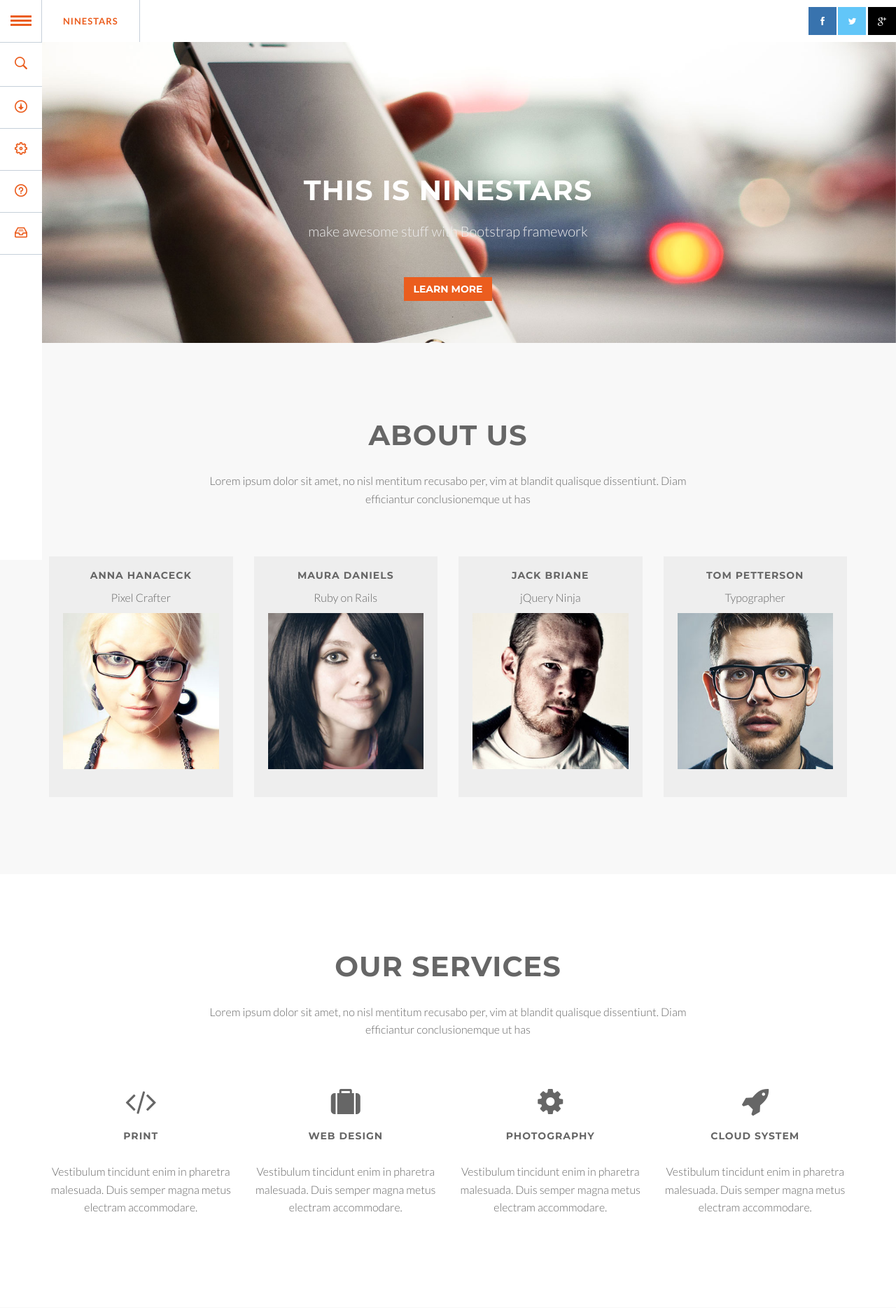
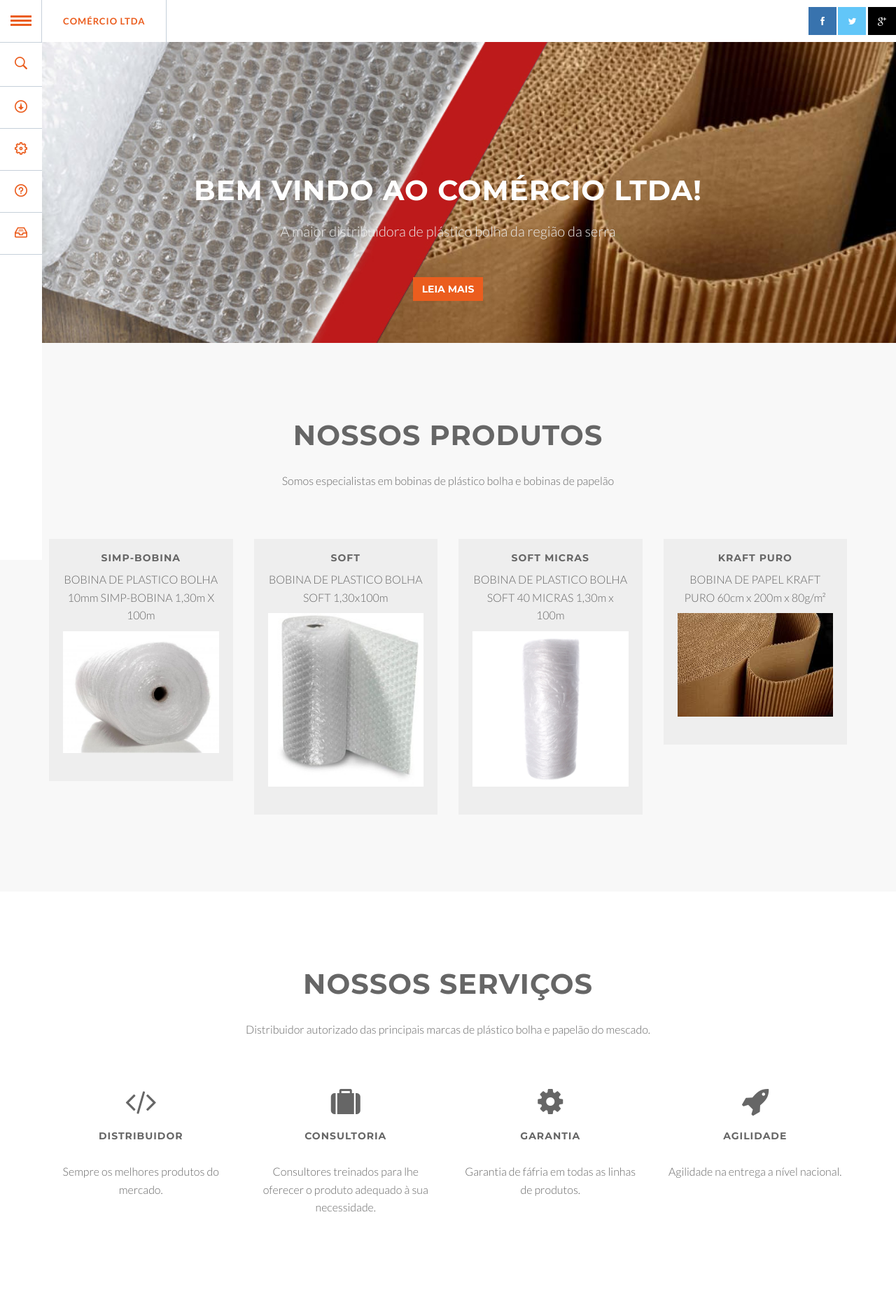
Before and after one commit to osmasi/bolha, a CakePHP app: the page made by app/View/Pages/home.ctp in a window 1280 px wide. Shown: the top 1869 px of the page at 70% size. Run offline with PHP 8.4 and a stand-in for CakePHP, Linux system fonts and the light colour scheme; the template is opened without the code that fills it, so the values that code supplies are empty; some libraries are stand-ins or nearby versions.

Commit message:
Alteração Home
Alterado home com as informações da Comércio Ltda. incluindo imagens.

```diff
--- a/app/View/Pages/home.ctp
+++ b/app/View/Pages/home.ctp
@@ -37,7 +37,7 @@ App::uses('Debugger', 'Utility');
 						</div><!-- /gn-scroller -->
 					</nav>
 				</li>
-				<li><a href="index.html">NINESTARS</a></li>
+				<li><a href="index.html">COMÉRCIO LTDA</a></li>
 				<li><ul class="company-social">
                 <li class="social-facebook"><a href="#" target="_blank"><i class="fa fa-facebook"></i></a></li>
                 <li class="social-twitter"><a href="#" target="_blank"><i class="fa fa-twitter"></i></a></li>
@@ -49,9 +49,9 @@ App::uses('Debugger', 'Utility');
 	<!-- Section: intro -->
     <section id="intro" class="intro">
 		<div class="slogan">
-			<h1>This is Ninestars</h1>
-			<p>make awesome stuff with Bootstrap framework</p>
-			<a href="#about" class="btn btn-skin scroll">Learn more</a>
+			<h1>Bem vindo ao Comércio Ltda!</h1>
+			<p>A maior distribuidora de plástico bolha da região da serra</p>
+			<a href="#about" class="btn btn-skin scroll">Leia Mais</a>
 		</div>
     </section>
 	<!-- /Section: intro -->
@@ -64,8 +64,8 @@ App::uses('Debugger', 'Utility');
 				<div class="col-lg-8 col-lg-offset-2">
 
 					<div class="section-heading">
-					<h2>About us</h2>
-					<p>Lorem ipsum dolor sit amet, no nisl mentitum recusabo per, vim at blandit qualisque dissentiunt. Diam efficiantur conclusionemque ut has</p>
+					<h2>Nossos Produtos</h2>
+					<p>Somos especialistas em bobinas de plástico bolha e bobinas de papelão</p>
 					</div>
 
 				</div>
@@ -79,41 +79,41 @@ App::uses('Debugger', 'Utility');
 
                 <div class="team boxed-grey">
                     <div class="inner">
-						<h5>Anna Hanaceck</h5>
-                        <p class="subtitle">Pixel Crafter</p>
+												<h5>SIMP-BOBINA</h5>
+                        <p class="subtitle">BOBINA DE PLASTICO BOLHA 10mm SIMP-BOBINA 1,30m X 100m</p>
                         <div class="avatar"><img src="img/team/1.jpg" alt="" class="img-responsive" /></div>
                     </div>
                 </div>
 
             </div>
-			<div class="col-xs-6 col-sm-3 col-md-3">
+						<div class="col-xs-6 col-sm-3 col-md-3">
 
                 <div class="team boxed-grey">
                     <div class="inner">
-						<h5>Maura Daniels</h5>
-                        <p class="subtitle">Ruby on Rails</p>
+												<h5>SOFT</h5>
+                        <p class="subtitle">BOBINA DE PLASTICO BOLHA SOFT 1,30x100m</p>
                         <div class="avatar"><img src="img/team/2.jpg" alt="" class="img-responsive" /></div>
                     </div>
 
-				</div>
+									</div>
             </div>
-			<div class="col-xs-6 col-sm-3 col-md-3">
+						<div class="col-xs-6 col-sm-3 col-md-3">
 
                 <div class="team boxed-grey">
                     <div class="inner">
-						<h5>Jack Briane</h5>
-                        <p class="subtitle">jQuery Ninja</p>
+												<h5>SOFT MICRAS</h5>
+                        <p class="subtitle">BOBINA DE PLASTICO BOLHA SOFT 40 MICRAS 1,30m x 100m</p>
                         <div class="avatar"><img src="img/team/3.jpg" alt="" class="img-responsive" /></div>
                     </div>
                 </div>
 
             </div>
-			<div class="col-xs-6 col-sm-3 col-md-3">
+						<div class="col-xs-6 col-sm-3 col-md-3">
 
                 <div class="team boxed-grey">
                     <div class="inner">
-						<h5>Tom Petterson</h5>
-                        <p class="subtitle">Typographer</p>
+												<h5>KRAFT PURO</h5>
+                        <p class="subtitle">BOBINA DE PAPEL KRAFT PURO 60cm x 200m x 80g/m²</p>
                         <div class="avatar"><img src="img/team/4.jpg" alt="" class="img-responsive" /></div>
                     </div>
                 </div>
@@ -134,8 +134,8 @@ App::uses('Debugger', 'Utility');
 				<div class="col-lg-8 col-lg-offset-2">
 
 					<div class="section-heading">
-					<h2>Our Services</h2>
-					<p>Lorem ipsum dolor sit amet, no nisl mentitum recusabo per, vim at blandit qualisque dissentiunt. Diam efficiantur conclusionemque ut has</p>
+					<h2>Nossos Serviços</h2>
+					<p>Distribuidor autorizado das principais marcas de plástico bolha e papelão do mescado.</p>
 					</div>
 
 				</div>
@@ -151,8 +151,8 @@ App::uses('Debugger', 'Utility');
 						<i class="fa fa-code fa-3x"></i>
 					</div>
 					<div class="service-desc">
-						<h5>Print</h5>
-						<p>Vestibulum tincidunt enim in pharetra malesuada. Duis semper magna metus electram accommodare.</p>
+						<h5>Distribuidor</h5>
+						<p>Sempre os melhores produtos do mercado.</p>
 					</div>
                 </div>
 
@@ -164,8 +164,8 @@ App::uses('Debugger', 'Utility');
 						<i class="fa fa-suitcase fa-3x"></i>
 					</div>
 					<div class="service-desc">
-						<h5>Web Design</h5>
-						<p>Vestibulum tincidunt enim in pharetra malesuada. Duis semper magna metus electram accommodare.</p>
+						<h5>Consultoria</h5>
+						<p>Consultores treinados para lhe oferecer o produto adequado à sua necessidade.</p>
 					</div>
                 </div>
 
@@ -177,8 +177,8 @@ App::uses('Debugger', 'Utility');
 						<i class="fa fa-cog fa-3x"></i>
 					</div>
 					<div class="service-desc">
-						<h5>Photography</h5>
-						<p>Vestibulum tincidunt enim in pharetra malesuada. Duis semper magna metus electram accommodare.</p>
+						<h5>Garantia</h5>
+						<p>Garantia de fáfria em todas as linhas de produtos.</p>
 					</div>
                 </div>
 
@@ -190,8 +190,8 @@ App::uses('Debugger', 'Utility');
 						<i class="fa fa-rocket fa-3x"></i>
 					</div>
 					<div class="service-desc">
-						<h5>Cloud System</h5>
-						<p>Vestibulum tincidunt enim in pharetra malesuada. Duis semper magna metus electram accommodare.</p>
+						<h5>Agilidade</h5>
+						<p>Agilidade na entrega a nível nacional.</p>
 					</div>
                 </div>
 
@@ -201,87 +201,16 @@ App::uses('Debugger', 'Utility');
 	</section>
 	<!-- /Section: services -->
 
-
-	<!-- Section: works -->
-    <section id="works" class="home-section text-center bg-gray">
-		<div class="heading-works marginbot-50">
-			<div class="container">
-			<div class="row">
-				<div class="col-lg-8 col-lg-offset-2">
-
-					<div class="section-heading">
-					<h2>Recent Works</h2>
-					<p>Lorem ipsum dolor sit amet, no nisl mentitum recusabo per, vim at blandit qualisque dissentiunt. Diam efficiantur conclusionemque ut has</p>
-					</div>
-
-				</div>
-			</div>
-			</div>
-		</div>
-		<div class="container">
-
-            <div class="row">
-                <div class="col-sm-12 col-md-12 col-lg-12" >
-
-                    <div class="row gallery-item">
-                        <div class="col-md-3">
-							<a href="img/works/1.jpg" title="This is an image title" data-lightbox-gallery="gallery1" data-lightbox-hidpi="img/works/1@2x.jpg">
-								<img src="img/works/1.jpg" class="img-responsive" alt="img">
-							</a>
-						</div>
-						<div class="col-md-3">
-							<a href="img/works/2.jpg" title="This is an image title" data-lightbox-gallery="gallery1" data-lightbox-hidpi="img/works/1@2x.jpg">
-								<img src="img/works/2.jpg" class="img-responsive" alt="img">
-							</a>
-						</div>
-						<div class="col-md-3">
-							<a href="img/works/3.jpg" title="This is an image title" data-lightbox-gallery="gallery1" data-lightbox-hidpi="img/works/1@2x.jpg">
-								<img src="img/works/3.jpg" class="img-responsive" alt="img">
-							</a>
-						</div>
-						<div class="col-md-3">
-							<a href="img/works/4.jpg" title="This is an image title" data-lightbox-gallery="gallery1" data-lightbox-hidpi="img/works/1@2x.jpg">
-								<img src="img/works/4.jpg" class="img-responsive" alt="img">
-							</a>
-						</div>
-						<div class="col-md-3">
-							<a href="img/works/5.jpg" title="This is an image title" data-lightbox-gallery="gallery1" data-lightbox-hidpi="img/works/1@2x.jpg">
-								<img src="img/works/5.jpg" class="img-responsive" alt="img">
-							</a>
-						</div>
-						<div class="col-md-3">
-							<a href="img/works/6.jpg" title="This is an image title" data-lightbox-gallery="gallery1" data-lightbox-hidpi="img/works/1@2x.jpg">
-								<img src="img/works/6.jpg" class="img-responsive" alt="img">
-							</a>
-						</div>
-						<div class="col-md-3">
-							<a href="img/works/7.jpg" title="This is an image title" data-lightbox-gallery="gallery1" data-lightbox-hidpi="img/works/1@2x.jpg">
-								<img src="img/works/7.jpg" class="img-responsive" alt="img">
-							</a>
-						</div>
-						<div class="col-md-3">
-							<a href="img/works/8.jpg" title="This is an image title" data-lightbox-gallery="gallery1" data-lightbox-hidpi="img/works/1@2x.jpg">
-								<img src="img/works/8.jpg" class="img-responsive" alt="img">
-							</a>
-						</div>
-					</div>
-
-                </div>
-            </div>
-		</div>
-	</section>
-	<!-- /Section: works -->
-
 	<!-- Section: contact -->
-    <section id="contact" class="home-section text-center">
+  <section id="contact" class="home-section text-center">
 		<div class="heading-contact marginbot-50">
 			<div class="container">
 			<div class="row">
 				<div class="col-lg-8 col-lg-offset-2">
 
 					<div class="section-heading">
-					<h2>Get in touch</h2>
-					<p>Lorem ipsum dolor sit amet, no nisl mentitum recusabo per, vim at blandit qualisque dissentiunt. Diam efficiantur conclusionemque ut has</p>
+					<h2>Entre em contato</h2>
+					<p>Estamos a sua disposição, sempre com o melhor preço do mercado.</p>
 					</div>
 
 				</div>
@@ -298,12 +227,12 @@ App::uses('Debugger', 'Utility');
                     <div class="col-md-6">
                         <div class="form-group">
                             <label for="name">
-                                Name</label>
+                                Nome</label>
                             <input type="text" class="form-control" id="name" placeholder="Enter name" required="required" />
                         </div>
                         <div class="form-group">
                             <label for="email">
-                                Email Address</label>
+                                Endereço de E-mail</label>
                             <div class="input-group">
                                 <span class="input-group-addon"><span class="glyphicon glyphicon-envelope"></span>
                                 </span>
@@ -313,24 +242,24 @@ App::uses('Debugger', 'Utility');
                             <label for="subject">
                                 Subject</label>
                             <select id="subject" name="subject" class="form-control" required="required">
-                                <option value="na" selected="">Choose One:</option>
-                                <option value="service">General Customer Service</option>
-                                <option value="suggestions">Suggestions</option>
-                                <option value="product">Product Support</option>
+                                <option value="na" selected="">Escolha um:</option>
+                                <option value="service">Plástico Bolha</option>
+                                <option value="suggestions">Papelão</option>
+                                <option value="product">Outros</option>
                             </select>
                         </div>
                     </div>
                     <div class="col-md-6">
                         <div class="form-group">
                             <label for="name">
-                                Message</label>
+                                Mensagem</label>
                             <textarea name="message" id="message" class="form-control" rows="9" cols="25" required="required"
                                 placeholder="Message"></textarea>
                         </div>
                     </div>
                     <div class="col-md-12">
                         <button type="submit" class="btn btn-skin pull-right" id="btnContactUs">
-                            Send Message</button>
+                            Enviar Mensagem</button>
                     </div>
                 </div>
                 </form>
@@ -339,7 +268,7 @@ App::uses('Debugger', 'Utility');
 			<div class="widget-contact row">
 				 <div class="col-lg-6">
 				<address>
-				  <strong>Ninestars Ltd.</strong><br>
+				  <strong>Comércio Ltd.</strong><br>
 				  Big Villa 334 Awesome, Beautiful Suite 1200<br>
 				  San Francisco, CA 94107<br>
 				  <abbr title="Phone">P:</abbr> (123) 456-7890
@@ -349,8 +278,8 @@ App::uses('Debugger', 'Utility');
 				<div class="col-lg-6">
 				<address>
 				  <strong>Email</strong><br>
-				  <a href="mailto:#">email.name@example.com</a><br />
-				   <a href="mailto:#">name.name@example.com</a>
+				  <a href="mailto:#">email.name@comercio.com</a><br />
+				   <a href="mailto:#">name.name@comercio.com</a>
 				</address>
 
 				</div>
```
Also changed, not shown: app/webroot/img/img-bg.jpg, app/webroot/img/img-bg_OLD.jpg (added), app/webroot/img/team/1.jpg, app/webroot/img/team/1_OLD.jpg (added), app/webroot/img/team/2.jpg, app/webroot/img/team/2_OLD.jpg (added), app/webroot/img/team/3.jpg, app/webroot/img/team/3_OLD.jpg (added), app/webroot/img/team/4.jpg, app/webroot/img/team/4_OLD.jpg (added), 2 other files.
